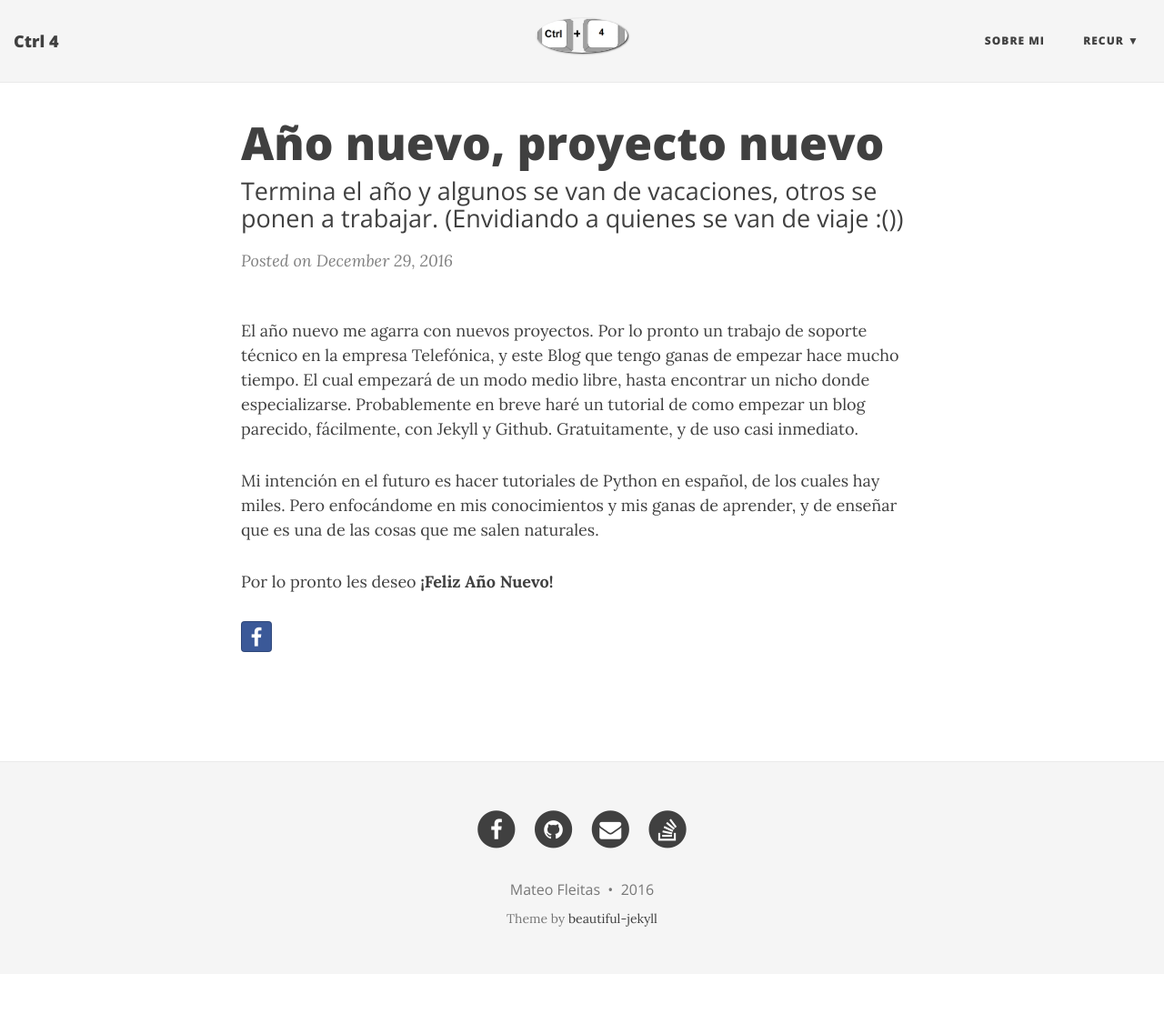
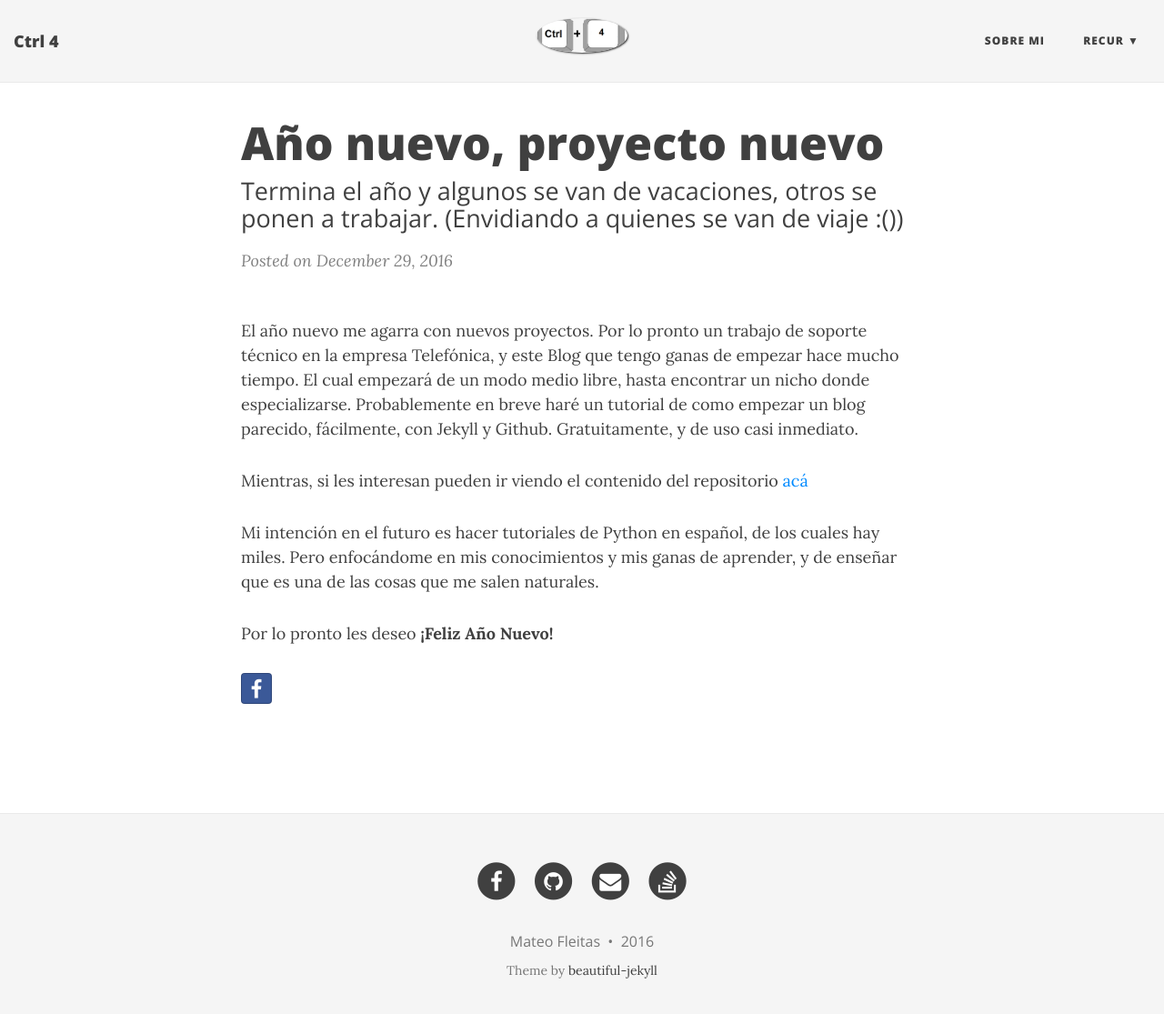
Before and after one commit to Ctrl4/ctrl4.github.io, a Jekyll site: the page built from _posts/2016-12-29-Fin-de-un-año.md, in a window 1280 px wide and 1128 px high. Shown: the top 1115 px of the window at 91% size. Built offline with Jekyll 4.4.1, drawn with Linux system fonts in a browser that asks for light colours; nearby versions of some CDN libraries.

Commit message:
Update 2016-12-29-Fin-de-un-año.md

```diff
--- a/_posts/2016-12-29-Fin-de-un-año.md
+++ b/_posts/2016-12-29-Fin-de-un-año.md
@@ -7,6 +7,8 @@
 
 El año nuevo me agarra con nuevos proyectos. Por lo pronto un trabajo de soporte técnico en la empresa Telefónica, y este Blog que tengo ganas de empezar hace mucho tiempo. El cual empezará de un modo medio libre, hasta encontrar un nicho donde especializarse. Probablemente en breve haré un tutorial de como empezar un blog parecido, fácilmente, con Jekyll y Github. Gratuitamente, y de uso casi inmediato.
 
+Mientras, si les interesan pueden ir viendo el contenido del repositorio [acá](https://github.com/ctrl4/ctrl4.github.io)
+
 Mi intención en el futuro es hacer tutoriales de Python en español, de los cuales hay miles. Pero enfocándome en mis conocimientos y mis ganas de aprender, y de enseñar que es una de las cosas que me salen naturales.
 
 Por lo pronto les deseo **¡Feliz Año Nuevo!**
```
